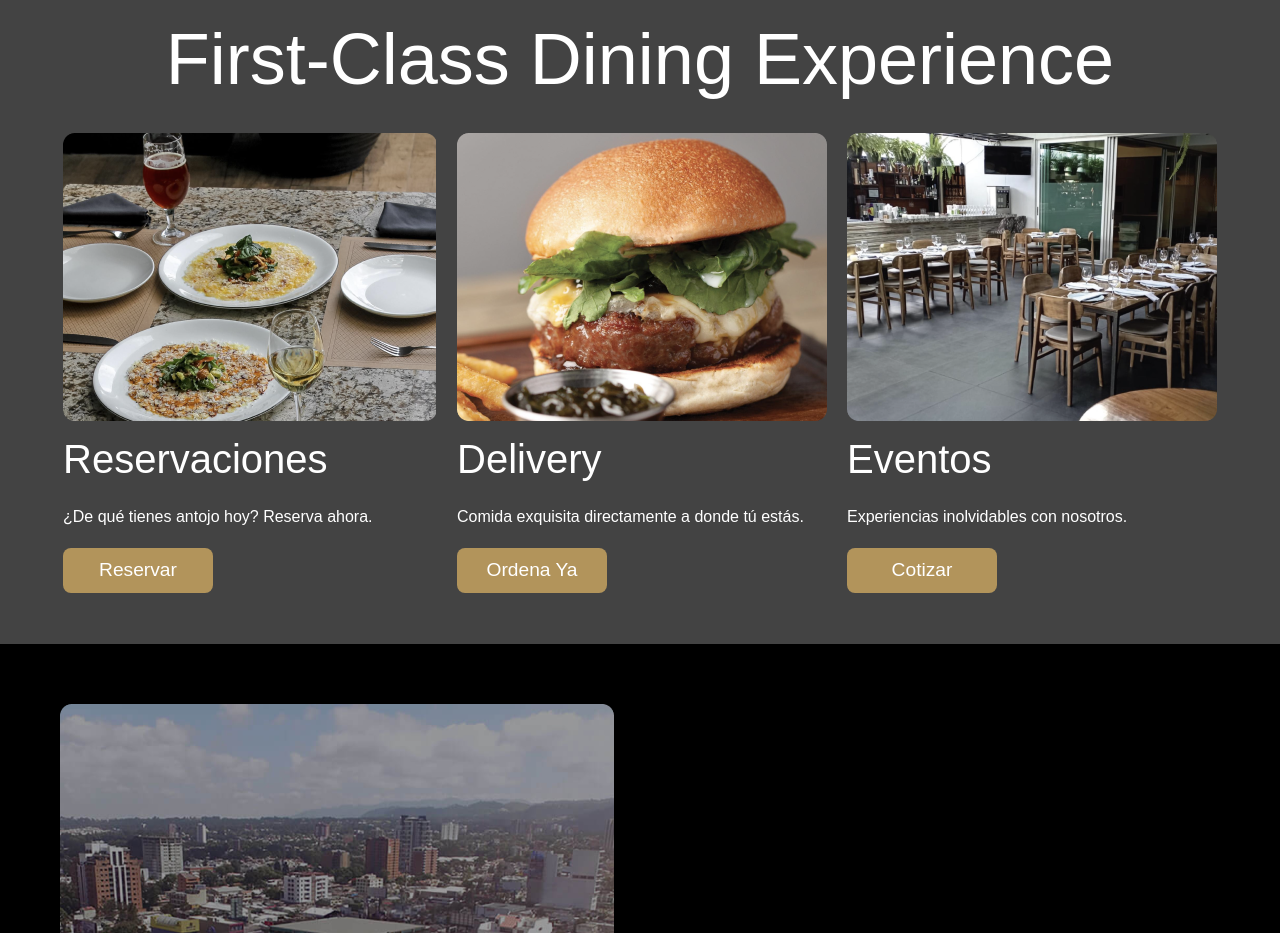
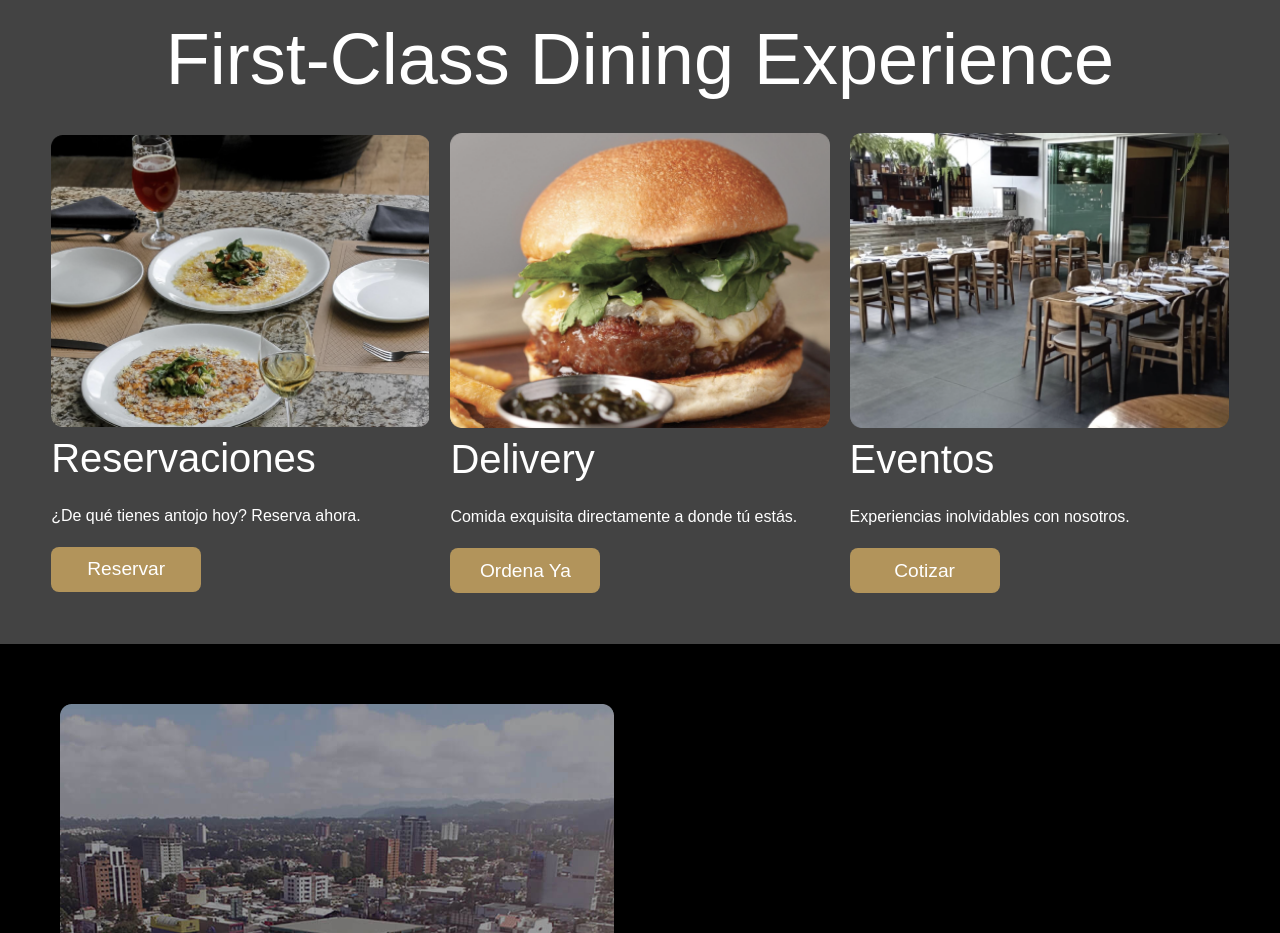
Before and after one commit to Kojimena/luka, a React (Vite) app: page / in a window 1280 px wide. Shown: the part 1684-2617 px from the top of the page. Built offline with nearby package versions, Linux system fonts and the light colour scheme.

Commit message:
imgtextbutton

```diff
--- a/src/components/ImgTextButton/ImgTextButton.css
+++ b/src/components/ImgTextButton/ImgTextButton.css
@@ -0,0 +1,5 @@
+.imgtextbutton {
+    display: flex;
+    flex-direction: column;
+    width: 100%;
+    }
```
